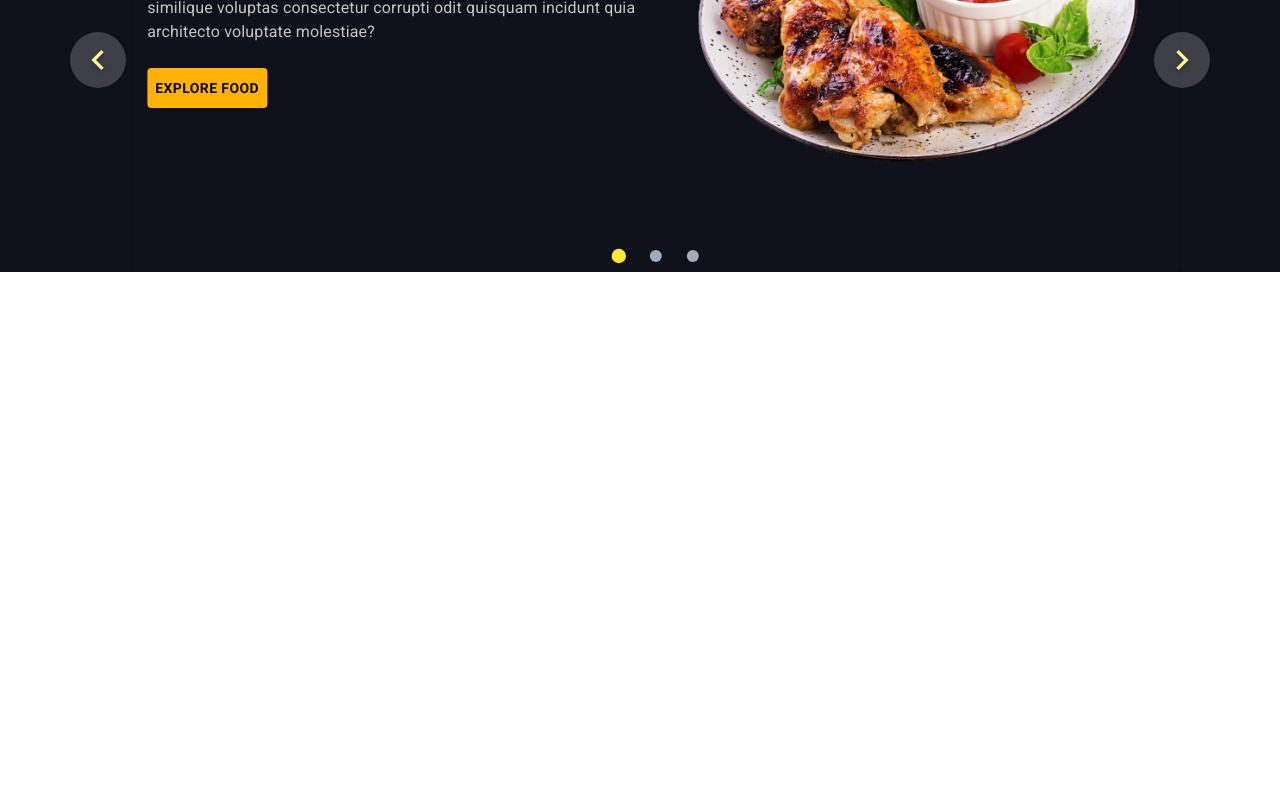
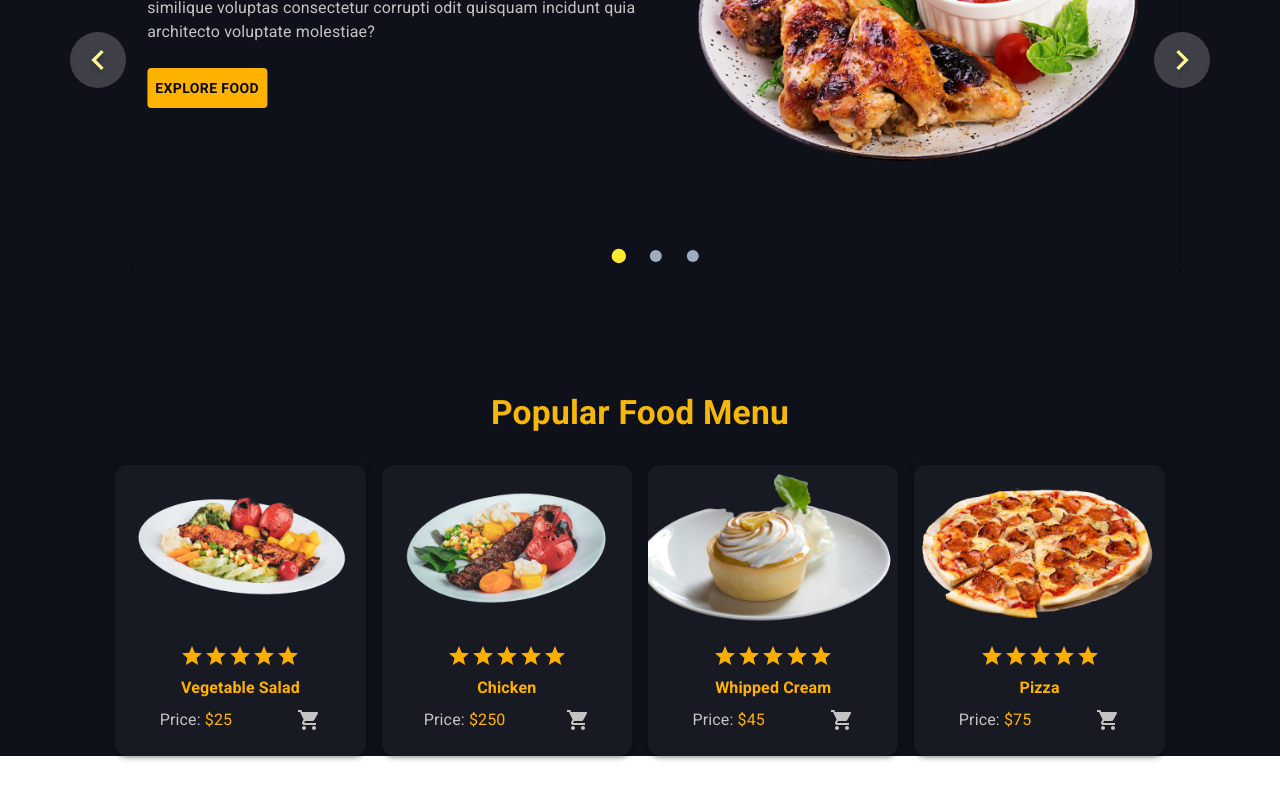
Before and after one commit to aleroses/chef-food, a React (Vite) app: page / in a window 1280 px wide. Shown: the part 328-1128 px from the top of the page. Before the commit the page ends 800 px from the top, so only its background shows below. Built offline with nearby package versions, Linux system fonts and the light colour scheme.

Commit message:
create popular food cards

```diff
--- a/src/components/header/Navbar.jsx
+++ b/src/components/header/Navbar.jsx
@@ -84,8 +84,15 @@ export const Navbar = () => {
             }}
           />
           <Typography
-            variant="h6"
-            sx={{ flexGrow: 1, color: "accent.main" }}
+            variant="h5"
+            sx={{
+              flexGrow: 1,
+              color: "accent.main",
+
+              pl: {
+                md: 1,
+              },
+            }}
           >
             Chef Food
           </Typography>
--- a/src/components/hero-slider/HeroSlider.jsx
+++ b/src/components/hero-slider/HeroSlider.jsx
@@ -87,11 +87,17 @@ export const HeroSlider = () => {
       sx={{
         position: "relative",
         width: "82%",
-        height: "65vh",
+        // height: "60vh",
+
+        height: {
+          xs: "60vh",
+          md: "65vh",
+        },
         // display: "grid",
         justifySelf: "center",
 
         overflow: "hidden",
+
         mt: 2,
         ml: {
           md: 4,
--- a/src/components/popular-menu/PopularMenu.jsx
+++ b/src/components/popular-menu/PopularMenu.jsx
@@ -1,4 +1,19 @@
-import { Container } from "@mui/material";
+import {
+  Box,
+  Card,
+  CardContent,
+  Container,
+  Typography,
+  CardMedia,
+  Badge,
+  Grid,
+  Chip,
+  Rating,
+} from "@mui/material";
+import {
+  Star as StarIcon,
+  ShoppingCart as ShoppingCartIcon,
+} from "@mui/icons-material";
 import { popularMenuFood } from "../../assets/fake-data/products";
 
 export const PopularMenu = () => {
@@ -13,5 +28,208 @@ export const PopularMenu = () => {
 
   console.log(allProducts);
 
-  // return <Container>PopularMenu</Container>;
+  return (
+    <Box
+      component="article"
+      sx={{
+        width: "82%",
+        justifySelf: "center",
+        mt: {
+          xs: 10,
+          md: 15,
+        },
+        mb: {
+          xs: 10,
+          md: 15,
+        },
+        // px: true ? 2 : 6,
+      }}
+    >
+      <Typography
+        variant="h4"
+        component="h2"
+        gutterBottom
+        sx={{
+          mb: 4,
+          textAlign: "center",
+          fontWeight: "bold",
+          fontSize: {
+            xs: "1.6rem",
+            sm: "2.1rem",
+          },
+        }}
+      >
+        Popular Food Menu
+      </Typography>
+
+      <Grid container spacing={2}>
+        {popularMenuFood.map((item) => (
+          <Grid
+            key={item.id}
+            size={{
+              xs: 6,
+              sm: 4,
+              md: 3,
+            }}
+          >
+            <Card
+              sx={{
+                width: "100%",
+                height: "100%",
+                display: "flex",
+                flexDirection: "column",
+                borderRadius: 3,
+                boxShadow: 3,
+                transition: "transform 0.3s",
+                "&:hover": {
+                  transform: "scale(1.03)",
+                  boxShadow: 6,
+                },
+
+                bgcolor: "transparent.white.light",
+              }}
+            >
+              <CardMedia
+                // height="100%"
+                component="img"
+                image={item.imgUrl}
+                alt={item.title}
+                sx={{
+                  width: "100%",
+                  // height: isMobile ? 160 : 200,
+                  objectFit: "cover",
+                }}
+              />
+
+              <CardContent
+                sx={{
+                  width: "100%",
+                  height: "100%",
+                  display: "flex",
+                  flexDirection: "column",
+                  // flexGrow: 1,
+                  // justifyContent: "center",
+                  alignItems: "center",
+                  p: 1.5,
+                  // m: 0,
+                  gap: 1,
+                }}
+              >
+                <Rating
+                  value={5}
+                  // readOnly
+                  sx={{
+                    // mb: 1,
+                    fontSize: {
+                      xs: "1.2rem",
+                      sm: "1.5rem",
+                    },
+                  }}
+                />
+                <Typography
+                  // variant="h6"
+                  component="h5"
+                  sx={{
+                    color: "accent.main",
+                    fontSize: {
+                      xs: "0.8rem",
+                      sm: "1rem",
+                    },
+                    fontWeight: "bold",
+                    // color: theme.palette.text.primary,
+                  }}
+                >
+                  {item.title}
+                </Typography>
+
+                <Box
+                  sx={{
+                    width: "100%",
+                    display: "flex",
+                    justifyContent: "space-around",
+                    alignItems: "center",
+                  }}
+                >
+                  <Typography
+                    component="span"
+                    sx={{
+                      fontSize: {
+                        xs: "0.8rem",
+                        sm: "1rem",
+                      },
+                    }}
+                  >
+                    Price:
+                    <Typography
+                      variant="body1"
+                      component="span"
+                      sx={{
+                        fontSize: {
+                          xs: "0.8rem",
+                          sm: "1rem",
+                        },
+                        color: "accent.main",
+                      }}
+                    >
+                      {` $${item.price}`}
+                    </Typography>
+                  </Typography>
+                  {/* <Chip
+                    label={`$${item.price}`}
+                    color="primary"
+                  /> */}
+                  <ShoppingCartIcon />
+                </Box>
+              </CardContent>
+            </Card>
+          </Grid>
+        ))}
+      </Grid>
+    </Box>
+  );
 };
+
+{
+  /* <Container>
+      <Typography variant="h3" color="initial">
+        Popular Food Menu
+      </Typography>
+      <Box>
+        {popularMenuFood.map((item) => (
+          <Card key={item.title}>
+            <CardMedia
+              title=""
+              component="img"
+              image={item.imgUrl}
+            />
+            <CardContent>
+              <Typography variant="h6" color="initial">
+                {item.title}
+              </Typography>
+              <StarIcon />
+              <Typography variant="h6" color="initial">
+                Price: ${item.price}
+              </Typography>
+              <Badge
+                // badgeContent={4}
+                sx={{
+                  ml: 2,
+                  "& .MuiBadge-badge": {
+                    right: -3,
+                    top: 3,
+                    border: `1px solid`,
+                    padding: "0 4px",
+                    color: "primary.main",
+                    bgcolor: "accent.light",
+                    fontWeight: "600",
+                  },
+                }}
+              >
+                <ShoppingCartIcon />
+              </Badge>
+            </CardContent>
+          </Card>
+        ))}
+      </Box>
+    </Container> */
+}
--- a/src/main.jsx
+++ b/src/main.jsx
@@ -50,7 +50,7 @@ const theme = createTheme({
     },
     transparent: {
       white: {
-        light: alpha("#fff", 0.1), // Para fondos claros
+        light: alpha("#c4c4c4", 0.05), // Para fondos claros
         medium: alpha("#fff", 0.3),
       },
       black: {
```
